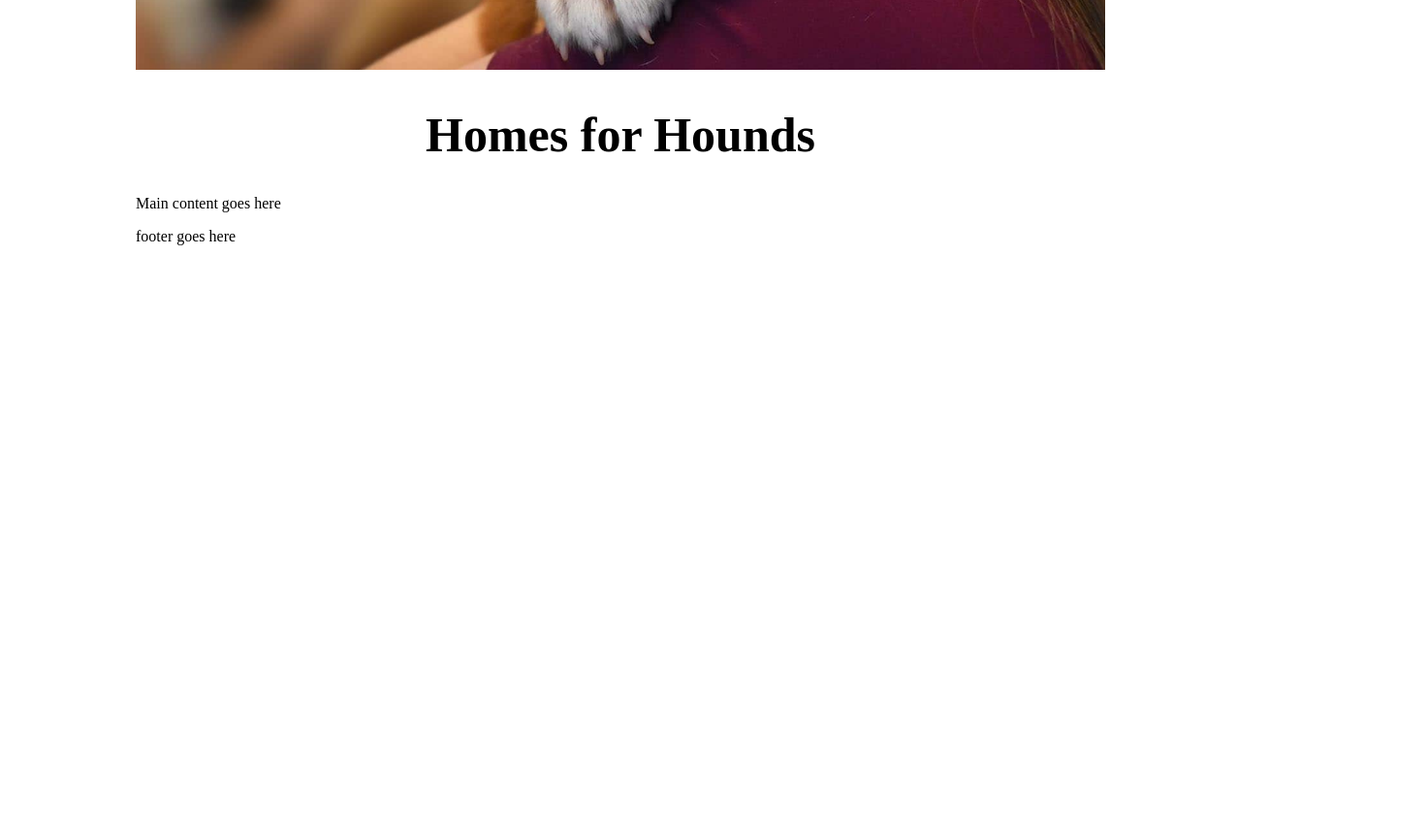
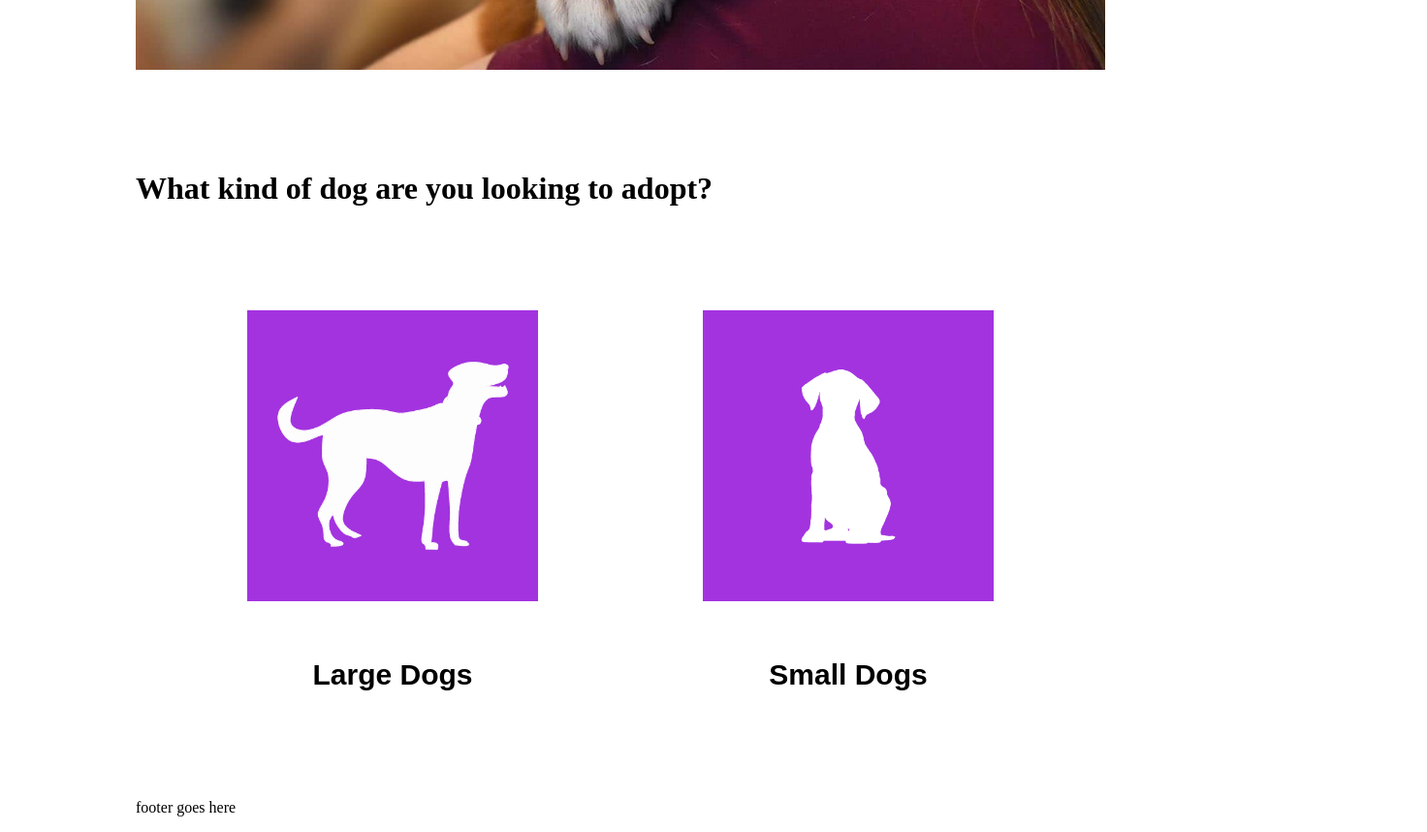
Before and after one commit to Ashle3/finalProjectWDD330, a website built with Vite: page src/index.html in a window 1280 px wide. Shown: the part 499-1357 px from the top of the page at 97% size, 1472 px wide, since content can reach past the window. Before the commit the page ends 800 px from the top, so only its background shows below. Built offline with nearby package versions, Linux system fonts and the light colour scheme.

Commit message:
finished the home page

```diff
--- a/src/css/style.css
+++ b/src/css/style.css
@@ -1,22 +1,56 @@
-/* Home Page */
+/* Home Page Banner */
 #cover{
     max-width:100%;
-
 }
 
 .logo{
     width: 20%;
 }
 
+
 .title{
     text-align: center;
     width: 100%;
     color: white;
+    font-family: 'Shadows Into Light', cursive;
 }
 
 .banner{
     display: flex;
     background-color: #a333df;
+}
+
+/*Home page dog selection*/
+.icon{
+    width: 200px;
+}
+
+.icon:hover{
+    transform: scale(1.25);
+}
+
+.choices{
+    display: flex;
+    justify-content: center;
+}
+
+.large, .small{
+    display: flex;
+    flex-direction: column;
+    margin:20px;
+}
+
+#largeDogs, #smallDogs{
+    padding: 10px;
+    font-size: 18px;
+    margin-top: 15px;
+    background-color: darkslategray;
+    color: white;
+}
+
+#largeDogs:hover, #smallDogs:hover{
+    background-color: #a333df;
+    color: white;
 }
 
 @media screen and (min-width: 500px) {
@@ -27,6 +61,11 @@
         max-width: 1000px;
     }
 
+    main{
+        margin-top: 100px;
+    }
+
+    /* Home Page Banner */
     .banner{
         display: none;
     }
@@ -39,12 +78,41 @@
         display: block;
         position: absolute;
         left: 15%;
-        top:25%;
+        top:30%;
+        width: 20%;
     }
 
     .title{
         display: block;
+        color: white;
+        font-size: 80px;
+        position: absolute;
+        top: 0%;
+        left: 15%;
+        text-align: left;
+    }
+
+    /*Home Dog Selection*/
+    .icon{
+        width: 300px;
+    }
+
+    .large, .small{
+        margin: 85px;
+    }
+
+    #largeDogs, #smallDogs{
+        background-color: white;
+        border: none;
         color: black;
-        font-size: 50px;
+        font-size: 30px;
+        font-weight: bold;
+        padding-top: 40px;
+    }
+
+    #largeDogs:hover, #smallDogs:hover{
+        color: blue;
+        background-color: white;
+        text-decoration: underline;
     }
 }
--- a/src/index.html
+++ b/src/index.html
@@ -8,6 +8,9 @@
     <meta description="This is the home page for the Homes for Hounds website.">
     <link rel="icon" href="images/shortlogo.png">
     <link rel="stylesheet" href="css/style.css">
+    <link rel="preconnect" href="https://fonts.googleapis.com">
+    <link rel="preconnect" href="https://fonts.gstatic.com" crossorigin>
+    <link href="https://fonts.googleapis.com/css2?family=Shadows+Into+Light&display=swap" rel="stylesheet">
 </head>
 <body>
     <header>
@@ -20,7 +23,17 @@
         <h1 class="title">Homes for Hounds</h1>
     </header>
     <main>
-        <p>Main content goes here</p>
+        <h1>What kind of dog are you looking to adopt?</h1>
+        <div class="choices">
+            <div class="large">
+                <a><img class="icon" src="images/icons/LargeDogIcon.png" alt="Large Dog Icon"></a>
+                <input type="button" name="largeDogs" id="largeDogs" value="Large Dogs" title="View our large dogs.">
+            </div>
+            <div class="small">
+                <a><img class="icon" src="images/icons/SmallDogIcon.png" alt="Small Dog Icon"></a>
+                <input type="button" name="smallDogs" id="smallDogs" value="Small Dogs" title="View our small dogs.">
+            </div>
+        </div>
     </main>
     <footer>
         <p>footer goes here</p>
```
Also changed, not shown: src/images/icons/LargeDogIcon.png (added), src/images/icons/SmallDogIcon.png (added).
